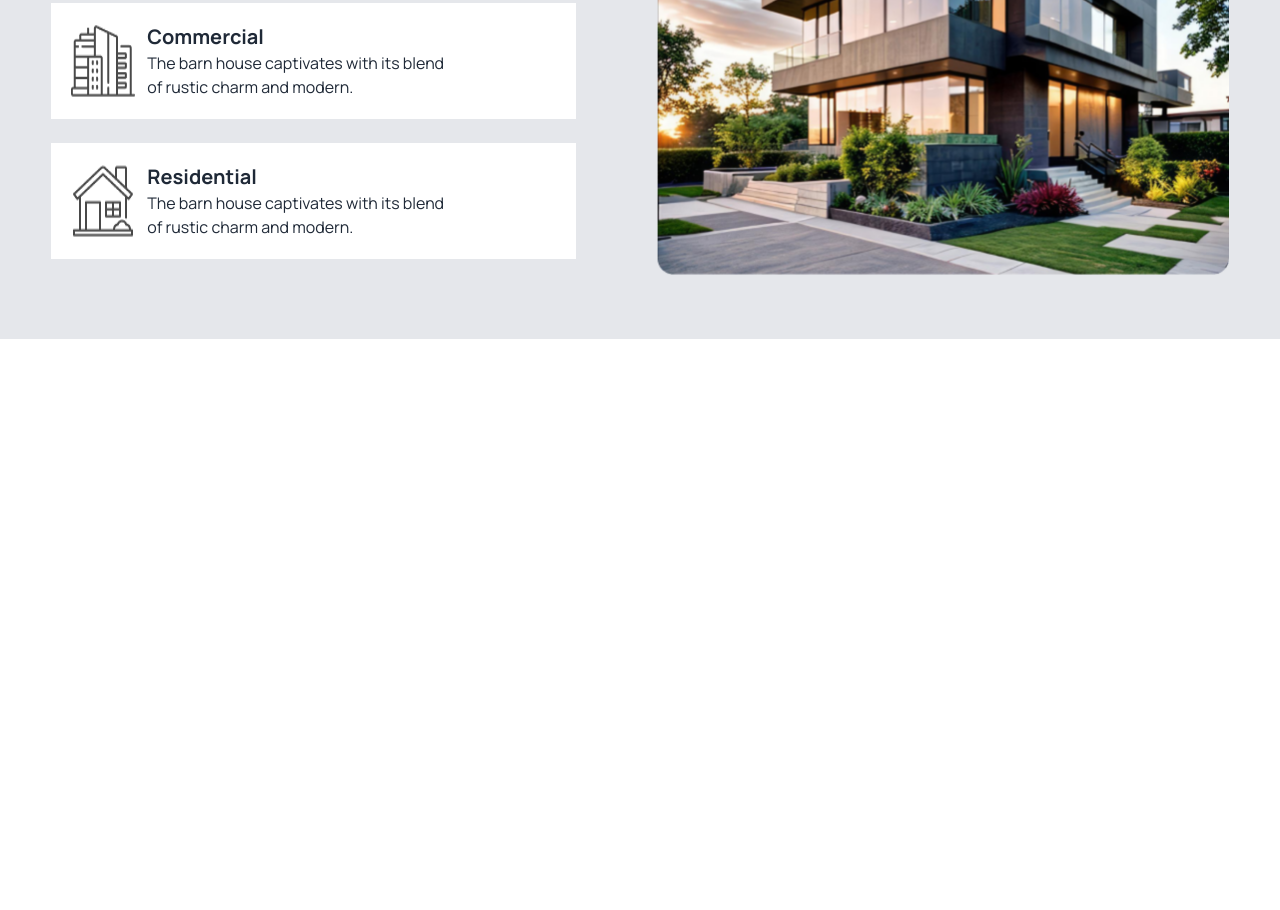
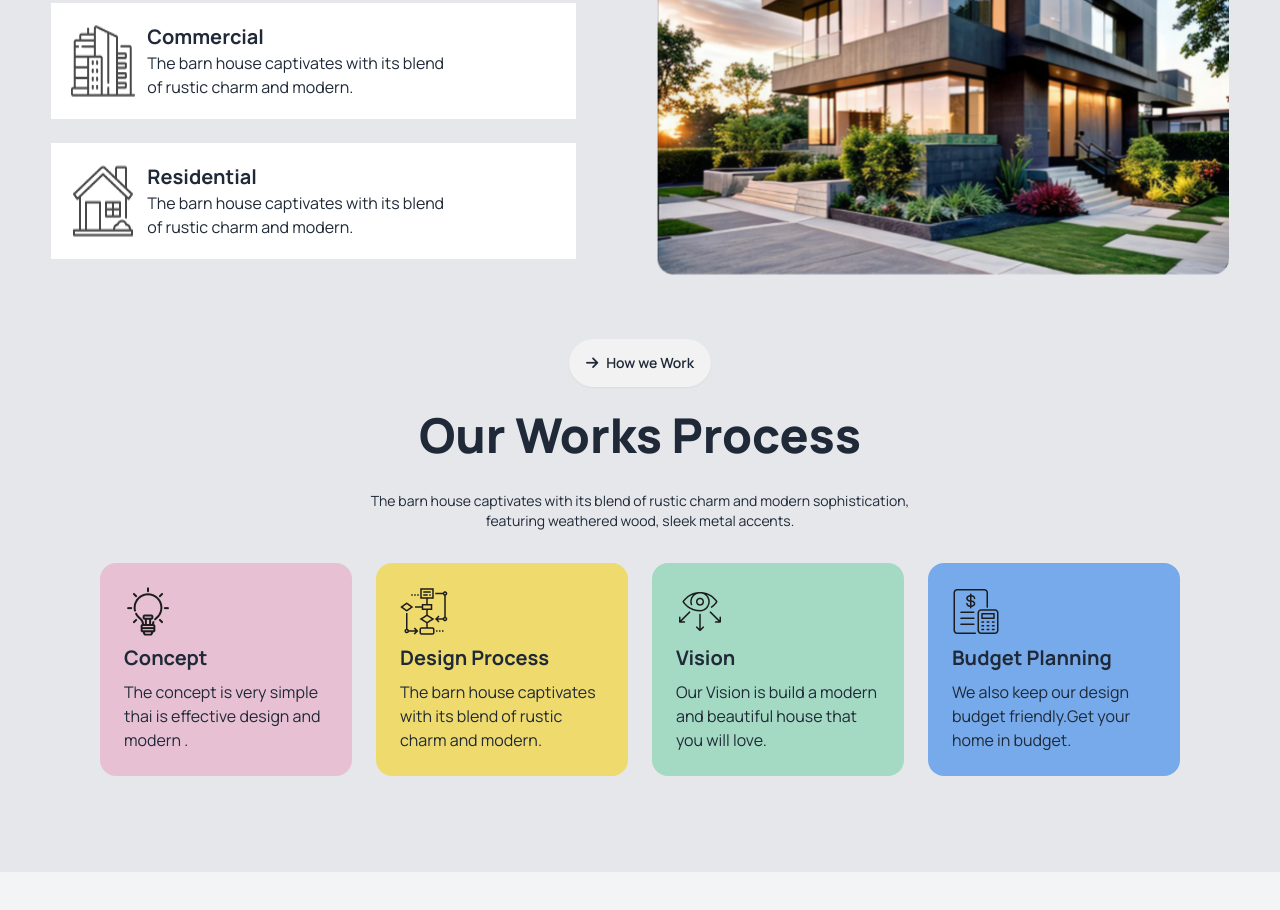
Before and after one commit to samiurRahman10/Assignment-3, a plain HTML site: page index.html in a window 1280 px wide. Shown: the part 1131-2041 px from the top of the page. Before the commit the page ends 1470 px from the top, so only its background shows below. Drawn offline with nearby package versions, Linux system fonts and the light colour scheme.

```diff
--- a/index.html
+++ b/index.html
@@ -105,6 +105,7 @@
 
     <!-- Main Section -->
     <main>
+        <!-- Design Section  -->
         <section class="bg-gray-200 pb-16">
             <div class="container mx-auto w-[95%] md:w-[93%] hidden lg:flex pt-4 ">
                 <img src="./assets/Vector.png" alt="">
@@ -118,23 +119,24 @@
                         </div>
                         <!-- Text Part -->
                         <h2 class="font-bold text-4xl">We design thoughtful, <br> liveable spaces</h2>
-                        <p>The barn house captivates with its blend of rustic charm and <br>  modern sophistication, featuring weathered wood, sleek metal accents.</p>
+                        <p>The barn house captivates with its blend of rustic charm and <br> modern sophistication,
+                            featuring weathered wood, sleek metal accents.</p>
                         <!-- Card-1 -->
-                         <div class="flex gap-3 bg-white p-5">
+                        <div class="flex gap-3 bg-white p-5">
                             <img src="./assets/commercial.png" alt="">
                             <div>
                                 <h4 class="text-xl font-bold">Commercial</h4>
                                 <p>The barn house captivates with its blend <br> of rustic charm and modern.</p>
                             </div>
-                         </div>
-                         <!-- Card-2 -->
-                         <div class="flex gap-3 bg-white p-5">
+                        </div>
+                        <!-- Card-2 -->
+                        <div class="flex gap-3 bg-white p-5">
                             <img src="./assets/residential.png" alt="">
                             <div>
                                 <h4 class="text-xl font-bold">Residential</h4>
                                 <p>The barn house captivates with its blend <br> of rustic charm and modern.</p>
                             </div>
-                         </div>
+                        </div>
                     </div>
                     <div>
                         <img src="./assets/Rectangle.png" alt="">
@@ -143,6 +145,53 @@
             </div>
 
         </section>
+
+        <!-- Our Works Process Section -->
+        <section class="bg-gray-200 pb-24 ">
+            <!-- Main content -->
+            <div class="container mx-auto w-[92%] md:w-[90%] ">
+                <!-- How we work Button -->
+                <div class="flex justify-center mb-6">
+                    <button class="btn rounded-3xl"><i class="fa-solid fa-arrow-right"></i>How we Work</button>
+                </div>
+                <!-- Text Section -->
+                <h1 class="font-extrabold text-2xl lg:text-5xl text-center mb-8">Our Works Process</h1>
+                <p class="text-sm text-center mb-8">The barn house captivates with its blend of rustic charm and modern sophistication,<br> featuring weathered wood, sleek metal accents.</p>
+                <!-- Card Section -->
+                <div class="grid grid-cols-1 lg:grid-cols-4 gap-6 px-9">
+                <!-- Card-1 -->
+                <div class="space-y-2 bg-[#E7C1D3] p-6 rounded-2xl">
+                    <img src="./assets/concept.png" alt="">
+                    <h4 class="font-bold text-xl">Concept</h4>
+                    <p>The concept is very simple thai is effective design and modern .</p>
+                 </div>
+                 <!-- Card-2 -->
+                 <div class="space-y-2 bg-[#EFDA6E] p-6 rounded-2xl">
+                    <img src="./assets/flow-chart.png" alt="">
+                    <h4 class="font-bold text-xl">Design Process</h4>
+                    <p>The barn house captivates with its blend of rustic charm and modern.</p>
+                 </div>
+                 <!-- Card-3 -->
+                 <div class="space-y-2 bg-[#A4DAC3] p-6 rounded-2xl">
+                    <img src="./assets/vision.png" alt="">
+                    <h4 class="font-bold text-xl">Vision</h4>
+                    <p>Our Vision is build a modern and beautiful house that you will love.</p>
+                 </div>
+                 <!-- Card-4 -->
+                 <div class="space-y-2 bg-[#77AAEA] p-6 rounded-2xl">
+                    <img src="./assets/budget-planning.png" alt="">
+                    <h4 class="font-bold text-xl">Budget Planning</h4>
+                    <p>We also keep our design budget friendly.Get your home in budget.</p>
+                 </div>
+                </div>
+
+            </div>
+        </section>
+
+        <!-- Our Latest Portfolio -->
+         <section class="pt-8 pb-8 bg-gray-100">
+
+         </section>
     </main>
 
     <!-- Footer Section -->
```
